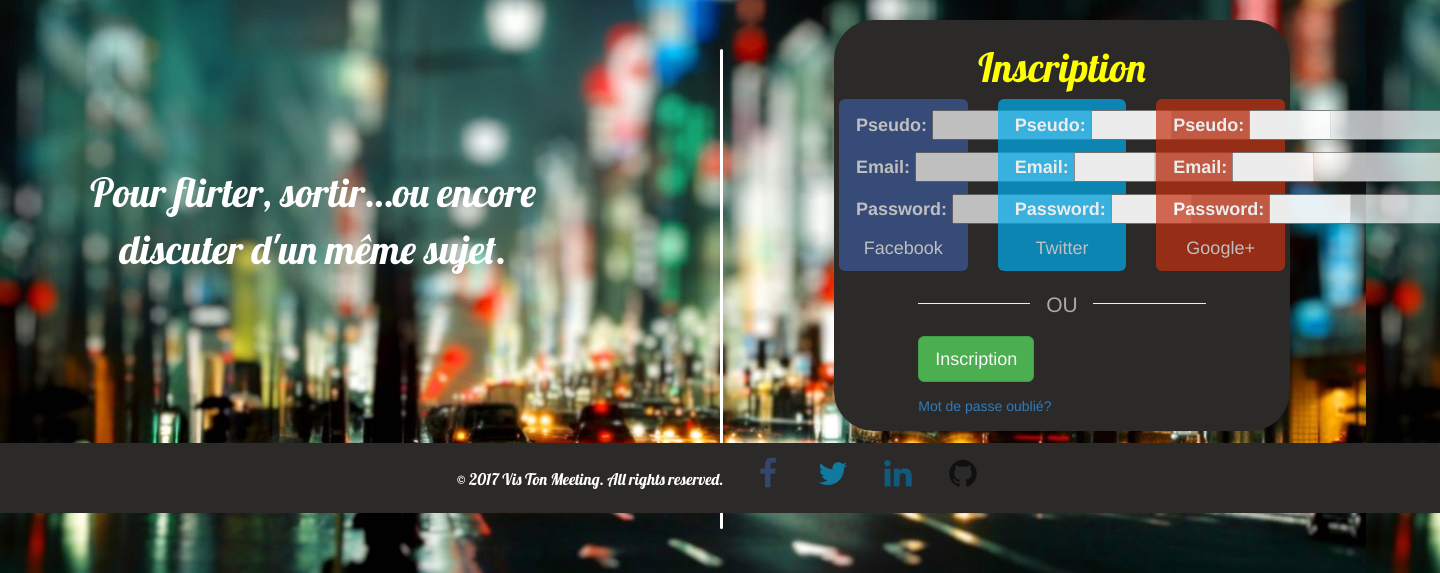
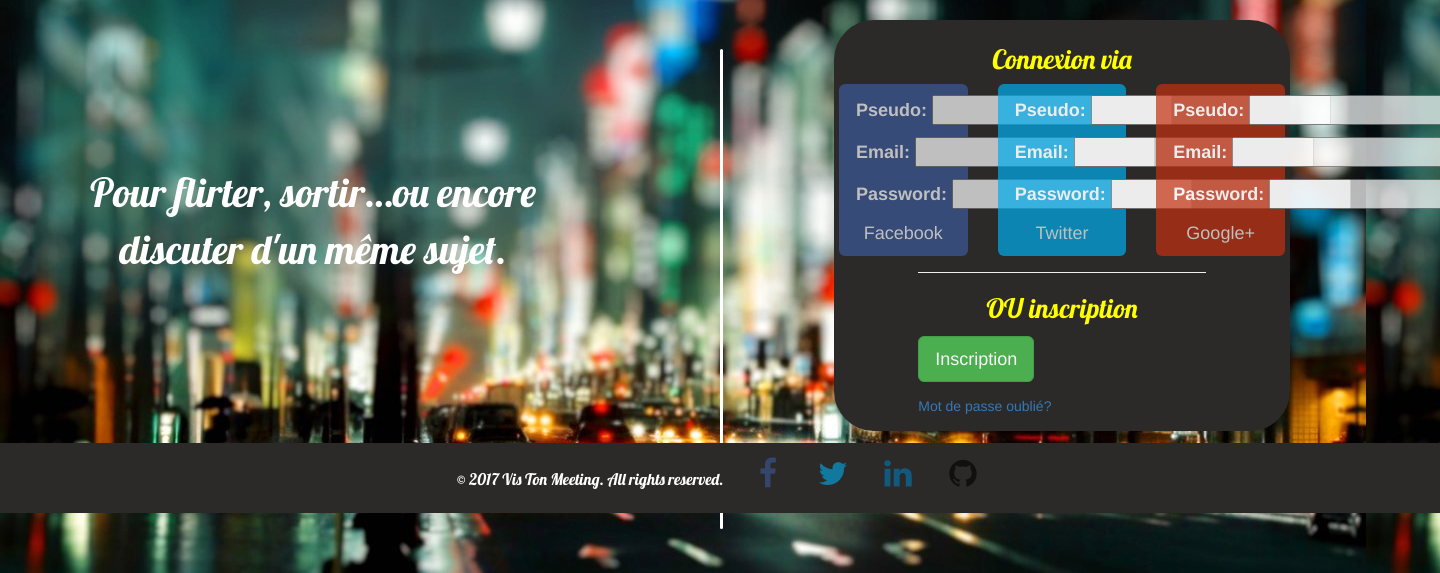
Before and after one commit to Mehdi66410/ArchiWeb, a Django app: page /socialnetwork/index/inscription in a window 1440 px wide; the page is wider, and only the part inside the window is pictured. Shown: the part 77-650 px from the top of that part. Run offline with Django 3.2, Linux system fonts and the light colour scheme; parts of the project's set-up code (start-up, migrations or seed data) failed here and were passed over; some libraries are stand-ins or nearby versions.

Commit message:
modif legende inscription

```diff
--- a/socialnetwork/static/css/index.css
+++ b/socialnetwork/static/css/index.css
@@ -44,7 +44,7 @@
 .omb_login .omb_authTitle {
     text-align: center;
     color: #FFFF00;
-    font-size: 30pt;
+    font-size: 20pt;
     font-family: 'Lobster', cursive;
 }
 
@@ -64,10 +64,9 @@
 .omb_login .omb_loginOr {
     font-size: 1.5em;
     color: #aaa;
-    margin-top: 1em;
-    margin-bottom: 1em;
+    margin-top: 5px;
+    margin-bottom: 3px;
     padding-top: 0.5em;
-    padding-bottom: 0.5em;
 }
 .omb_login .omb_loginOr .omb_hrOr {
     background-color: #2B2A29;
--- a/socialnetwork/templates/socialnetwork/index.html
+++ b/socialnetwork/templates/socialnetwork/index.html
@@ -24,7 +24,7 @@
 
     <div class="container">
     <div class="omb_login">
-        <h3 class="omb_authTitle">Inscription</h3>
+        <h3 class="omb_authTitle">Connexion via</h3>
         <div class="row omb_socialButtons">
             <div class="col-xs-4 col-sm-4">
                 <a href="{% url 'social:begin' 'facebook' %}?next={{ request.path }}" class="btn btn-lg btn-block omb_btn-facebook">
@@ -52,7 +52,7 @@
         <div class="row omb_loginOr">
             <div class="col-sm-offset-2 col-sm-8">
                 <hr class="omb_hrOr">
-                <span class="omb_spanOr">OU</span>
+                <h3 class="omb_authTitle">OU inscription</h3>
             </div>
         </div>
 
```
